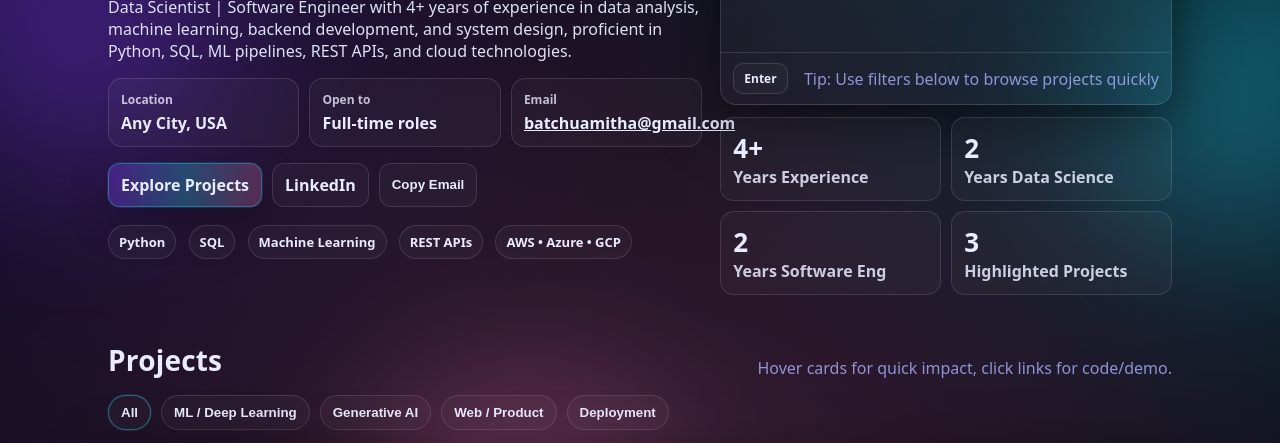
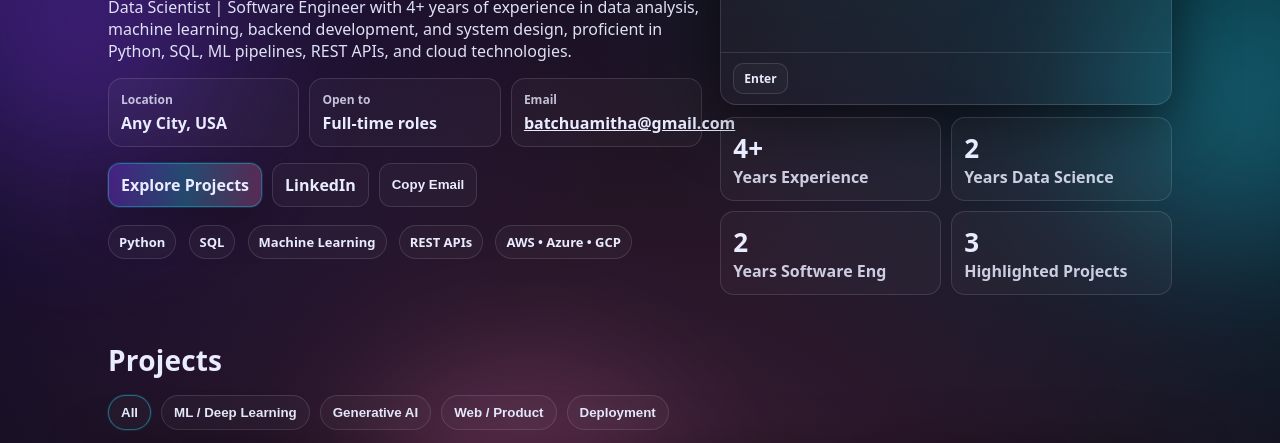
Before and after one commit to Amithabatchu/Amithabatchu.github.io, a plain HTML site: page index.html in a window 1280 px wide. Shown: the part 278-721 px from the top of the page. Drawn offline with Linux system fonts and the light colour scheme.

Commit message:
Remove unnecessary text from index.html
Removed tips and descriptions from the projects and experience sections.

```diff
--- a/index.html
+++ b/index.html
@@ -95,7 +95,6 @@
           <pre class="terminal-body"><code id="typeTarget"></code></pre>
           <div class="terminal-foot">
             <span class="kbd">Enter</span>
-            <span class="muted">Tip: Use filters below to browse projects quickly</span>
           </div>
         </div>
 
@@ -124,7 +123,7 @@
     <section id="projects" class="section">
       <div class="section-head">
         <h2>Projects</h2>
-        <p class="muted">Hover cards for quick impact, click links for code/demo.</p>
+        <p class="muted"></p>
       </div>
 
       <div class="filters">
@@ -290,7 +289,6 @@
     <section id="experience" class="section">
       <div class="section-head">
         <h2>Experience</h2>
-        <p class="muted">Outcome-focused, recruiter-readable, ATS-friendly.</p>
       </div>
 
       <div class="timeline">
```
